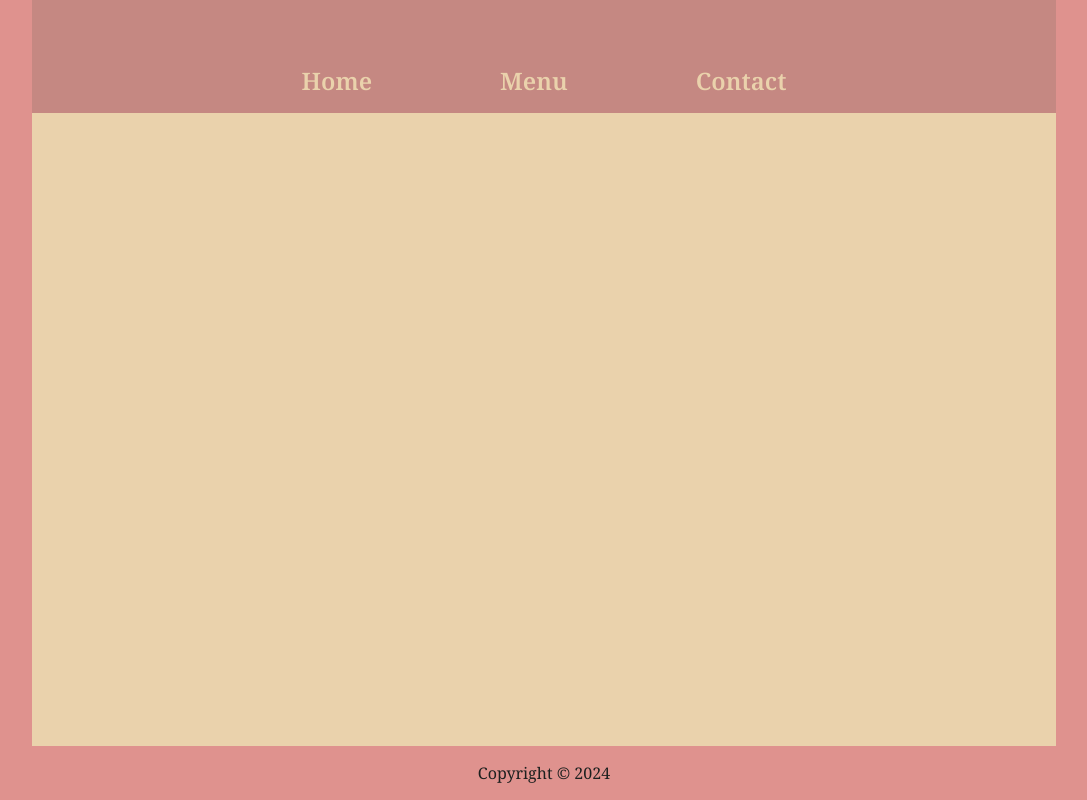
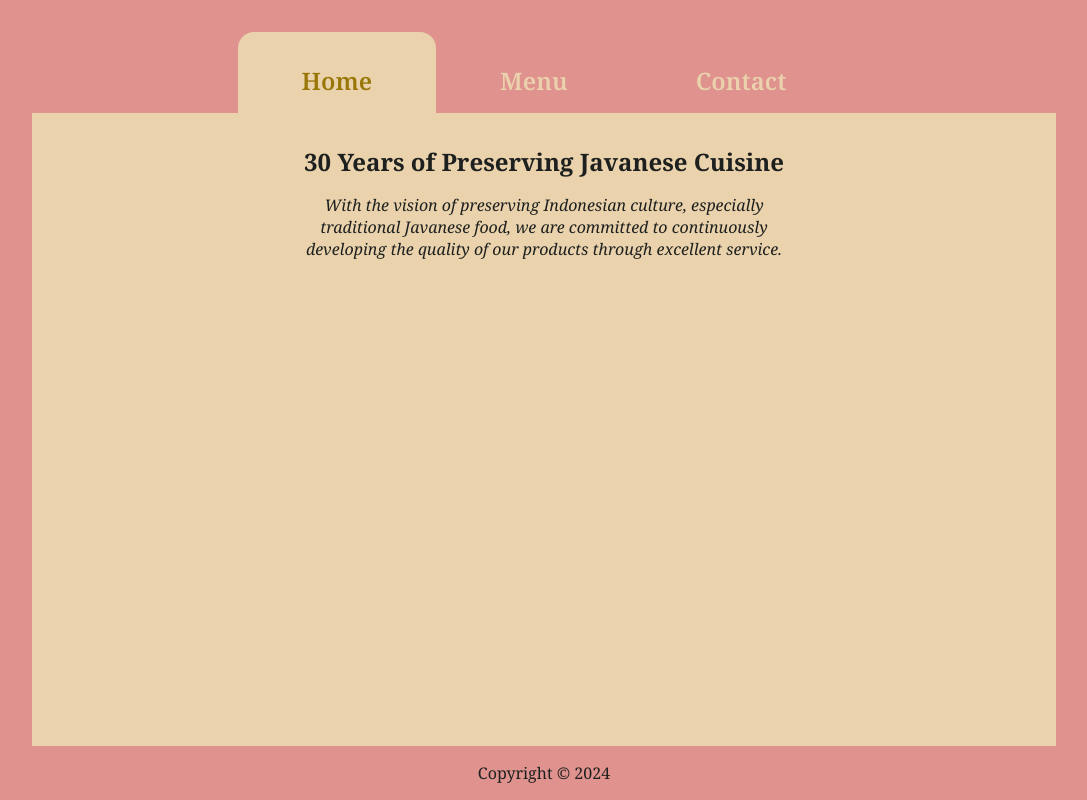
Before and after one commit to jacknb1ack/odin-restaurant, a website built with webpack: page src/template.html in a window 1280 px wide. Both pictures are taken after a click on the element "Home". Shown: the whole page, without its empty margins (96-1183 px from the left). Built offline with nearby package versions, Linux system fonts and the light colour scheme.

Commit message:
finish logic for tabbed page

```diff
--- a/src/contact.js
+++ b/src/contact.js
@@ -1,9 +1,11 @@
 export const contactDisplay = () => {
   const main = document.querySelector("main");
 
+  const container = document.createElement("div");
+  container.classList.add("content");
+
   const contactContainer = document.createElement("div");
-  contactContainer.setAttribute("id", "contact-content");
-  contactContainer.classList.add("content");
+  contactContainer.classList.add("contact-content");
 
   const title = document.createElement("h2");
   title.innerHTML = "Contact Us";
@@ -15,5 +17,6 @@ export const contactDisplay = () => {
   phone.innerHTML = "+6221-123456";
 
   contactContainer.append(title, address, phone);
-  main.append(contactContainer);
+  container.append(contactContainer);
+  main.append(container);
 };
--- a/src/home.js
+++ b/src/home.js
@@ -1,9 +1,11 @@
 export const homeDisplay = () => {
   const main = document.querySelector("main");
 
+  const container = document.createElement("div");
+  container.classList.add("content");
+
   const homeContainer = document.createElement("div");
-  homeContainer.setAttribute("id", "home-content");
-  homeContainer.classList.add("content");
+  homeContainer.classList.add("home-content");
 
   const title = document.createElement("h2");
   title.innerHTML = "30 Years of Preserving Javanese Cuisine";
@@ -12,5 +14,6 @@ export const homeDisplay = () => {
   text.innerHTML = "With the vision of preserving Indonesian culture, especially traditional Javanese food, we are committed to continuously developing the quality of our products through excellent service.";
 
   homeContainer.append(title, text);
-  main.append(homeContainer);
+  container.append(homeContainer);
+  main.append(container);
 };
--- a/src/index.js
+++ b/src/index.js
@@ -4,6 +4,28 @@ import { homeDisplay } from "./home";
 import { menuDisplay } from "./menu";
 import { contactDisplay } from "./contact";
 
-homeDisplay();
-menuDisplay();
-contactDisplay();
+const display = [homeDisplay(), menuDisplay(), contactDisplay()];
+
+const tabs = document.querySelectorAll(".nav-item");
+const allContent = document.querySelectorAll(".content");
+
+tabs.forEach((tab, index) => {
+  tab.addEventListener("mouseover", () => {
+    tabs.forEach((tab) => {
+      tab.classList.remove("mouseover");
+    });
+    tab.classList.add("mouseover");
+  });
+
+  tab.addEventListener("click", (e) => {
+    tabs.forEach((tab) => {
+      tab.classList.remove("active");
+    });
+    tab.classList.add("active");
+
+    allContent.forEach((content) => {
+      content.classList.remove("active");
+    });
+    allContent[index].classList.add("active");
+  });
+});
--- a/src/menu.js
+++ b/src/menu.js
@@ -17,9 +17,11 @@ export const menuDisplay = () => {
 
   const main = document.querySelector("main");
 
+  const container = document.createElement("div");
+  container.classList.add("content");
+
   const menuContainer = document.createElement("div");
-  menuContainer.setAttribute("id", "menu-content");
-  menuContainer.classList.add("content");
+  menuContainer.classList.add("menu-content");
 
   menus.forEach((e, index) => {
     const menuItem = document.createElement("div");
@@ -39,7 +41,8 @@ export const menuDisplay = () => {
 
     menuItem.append(image, title, desc);
     menuContainer.append(menuItem);
+    container.append(menuContainer);
   });
 
-  main.append(menuContainer);
+  main.append(container);
 };
--- a/src/styles.css
+++ b/src/styles.css
@@ -27,7 +27,7 @@ body {
   display: flex;
   justify-content: center;
   padding-top: 2rem;
-  background-color: #c58882;
+  background-color: #df928e;
 }
 
 .nav-item {
@@ -45,12 +45,18 @@ body {
   border-top-right-radius: 1rem;
 }
 
+.nav-item.mouseover {
+  color: #997707;
+  border-top-left-radius: 1rem;
+  border-top-right-radius: 1rem;
+}
+
 main {
   flex: 1 0 auto;
 }
 
-#home-content {
-  display: none; /*flex*/
+.home-content {
+  display: flex; /*flex*/
   flex-direction: column;
   gap: 1rem;
   width: 50%;
@@ -58,19 +64,19 @@ main {
   text-align: center;
 }
 
-#home-content p {
+.home-content p {
   font-style: italic;
 }
 
-#menu-content {
-  display: none; /* flex */
+.menu-content {
+  display: flex; /* flex */
   flex-wrap: wrap;
   justify-content: center;
   padding: 1rem;
   gap: 1rem;
 }
 
-#menu-content img {
+.menu-content img {
   width: 80%;
   aspect-ratio: 1/1;
 }
@@ -85,8 +91,8 @@ main {
   padding: 1rem;
 }
 
-#contact-content {
-  display: none; /* flex */
+.contact-content {
+  display: flex; /* flex */
   flex-direction: column;
   gap: 1rem;
   width: 50%;
@@ -94,6 +100,14 @@ main {
   text-align: center;
 }
 
+.content {
+  display: none;
+}
+
+.content.active {
+  display: block;
+}
+
 footer {
   text-align: center;
   padding: 1rem;
```
